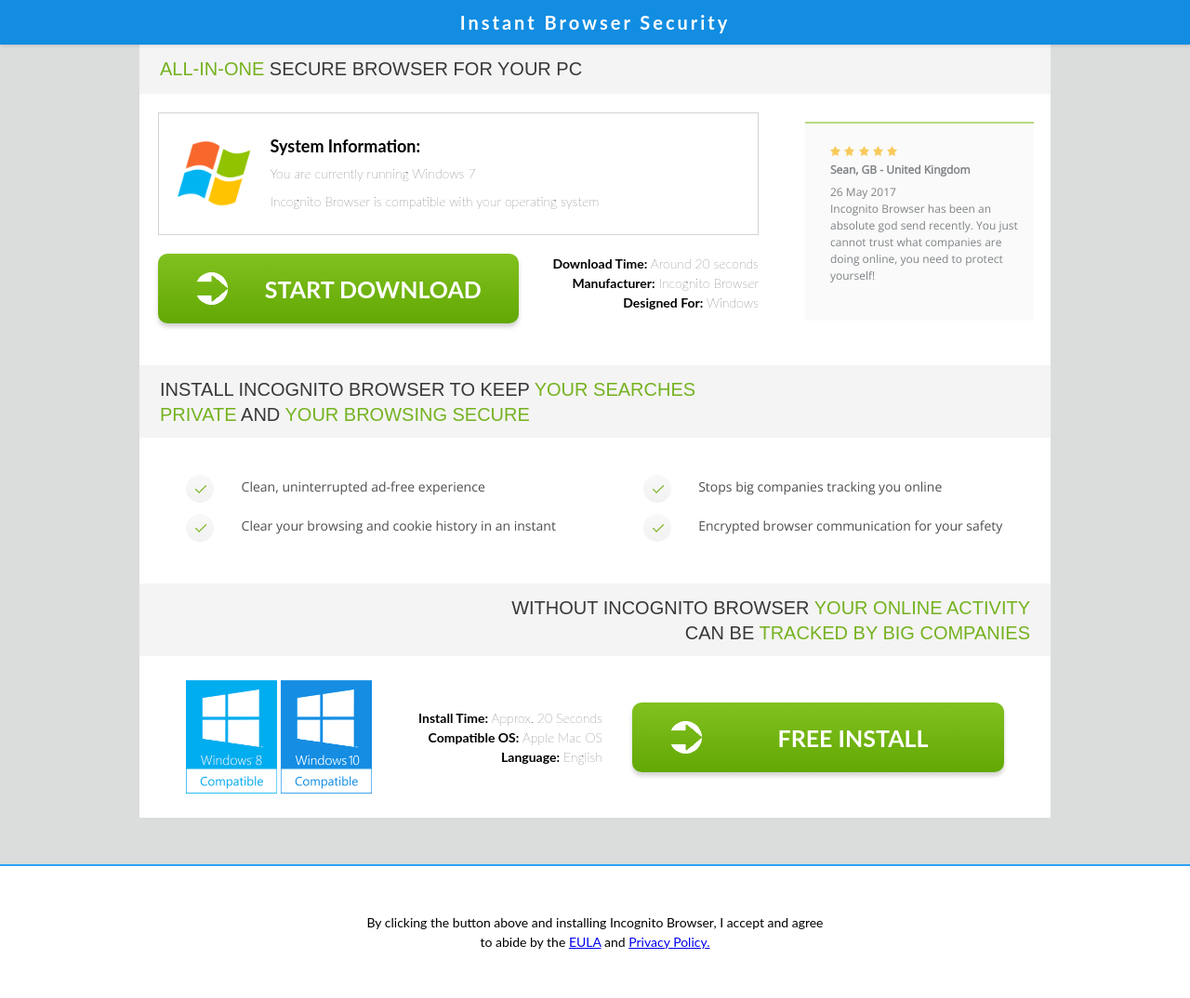
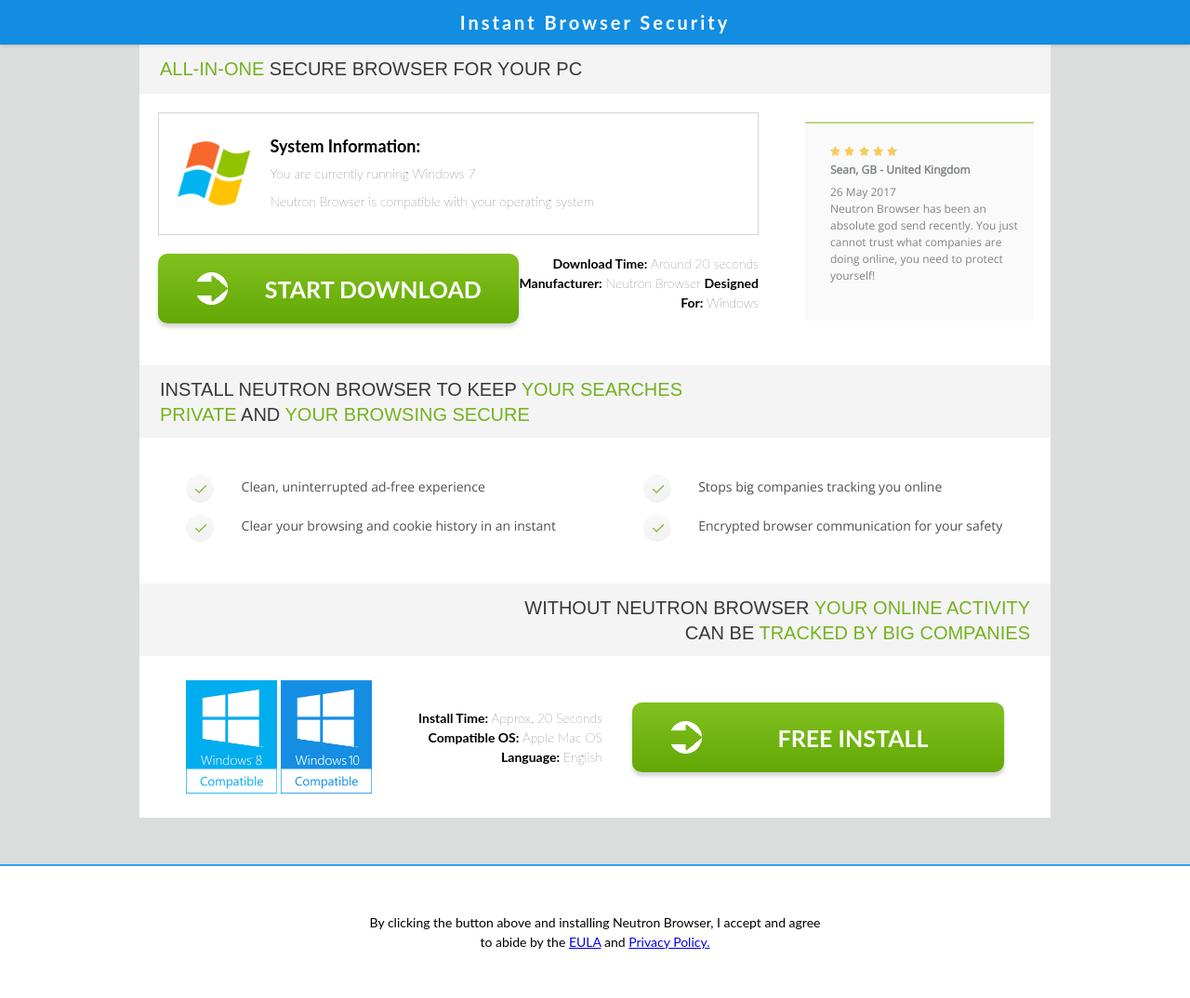
Before and after one commit to tommojackson/neutronbrowser, a PHP site: page /lp2.php in a window 1280 px wide. Shown: the whole page at 93% size. Run offline with PHP 8.4, Linux system fonts and the light colour scheme; some libraries are stand-ins or nearby versions.

Commit message:
changed "incognito" to "neutron"

```diff
--- a/lp2.php
+++ b/lp2.php
@@ -37,7 +37,7 @@
 
                         <span style="font-weight: bold; font-size: 18px;">System Information:</span>
                         <span>You are currently running <?php echo "Windows 7"  ?></span>
-                        <span>Incognito Browser is compatible with your operating system</span>
+                        <span>Neutron Browser is compatible with your operating system</span>
 
                     </div>
 
@@ -60,7 +60,7 @@
                     <div class="lp2DownloadInfo">
 
                         <span><strong>Download Time:</strong> Around 20 seconds</span>
-                        <span><strong>Manufacturer:</strong> Incognito Browser</span>
+                        <span><strong>Manufacturer:</strong> Neutron Browser</span>
                         <span><strong>Designed For:</strong> Windows</span>
 
                     </div>
@@ -82,7 +82,7 @@
 
                     </div>
 
-                    <span class="lp2ReviewComment">Incognito Browser has been an absolute god send recently. You just cannot trust what companies are doing online, you need to protect yourself!</span>
+                    <span class="lp2ReviewComment">Neutron Browser has been an absolute god send recently. You just cannot trust what companies are doing online, you need to protect yourself!</span>
 
                 </div>
 
@@ -92,7 +92,7 @@
 
         <div class="lp2StripText">
 
-            <h2 style="margin-top: 0; margin-bottom: 0;">INSTALL INCOGNITO BROWSER TO KEEP <span>YOUR SEARCHES</span></h2>
+            <h2 style="margin-top: 0; margin-bottom: 0;">INSTALL NEUTRON BROWSER TO KEEP <span>YOUR SEARCHES</span></h2>
             <h2 style="margin-top: -26px; margin-bottom: 0;"><span>PRIVATE</span> AND <span>YOUR BROWSING SECURE</span></h2>
 
         </div>
@@ -151,7 +151,7 @@
 
         <div class="lp2StripText">
 
-            <h2 style="margin-top: 0; margin-bottom: 0; margin-right: 22px; text-align: right;">WITHOUT INCOGNITO BROWSER <span>YOUR ONLINE ACTIVITY</span></h2>
+            <h2 style="margin-top: 0; margin-bottom: 0; margin-right: 22px; text-align: right;">WITHOUT NEUTRON BROWSER <span>YOUR ONLINE ACTIVITY</span></h2>
             <h2 style="margin-top: -26px; margin-bottom: 0; margin-right: 22px; text-align: right;">CAN BE <span>TRACKED BY BIG COMPANIES</span></h2>
 
         </div>
@@ -190,7 +190,7 @@
 
             <div class="lp2FooterDisc">
 
-                <span>By clicking the button above and installing Incognito Browser, I accept and agree to abide by the <a href="/eula">EULA</a> and <a href="/privacy">Privacy Policy.</a></span>
+                <span>By clicking the button above and installing Neutron Browser, I accept and agree to abide by the <a href="/eula">EULA</a> and <a href="/privacy">Privacy Policy.</a></span>
 
             </div>
 
```
Also changed, not shown: lp.php (+5 -5 lines).
